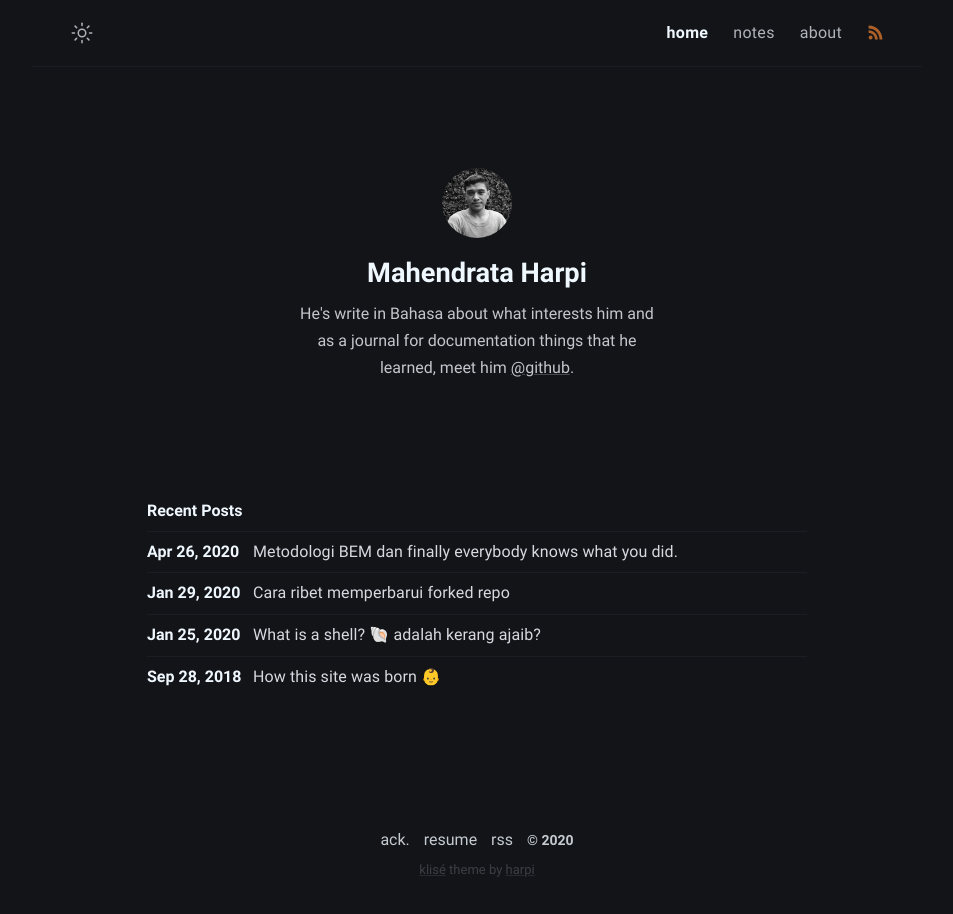
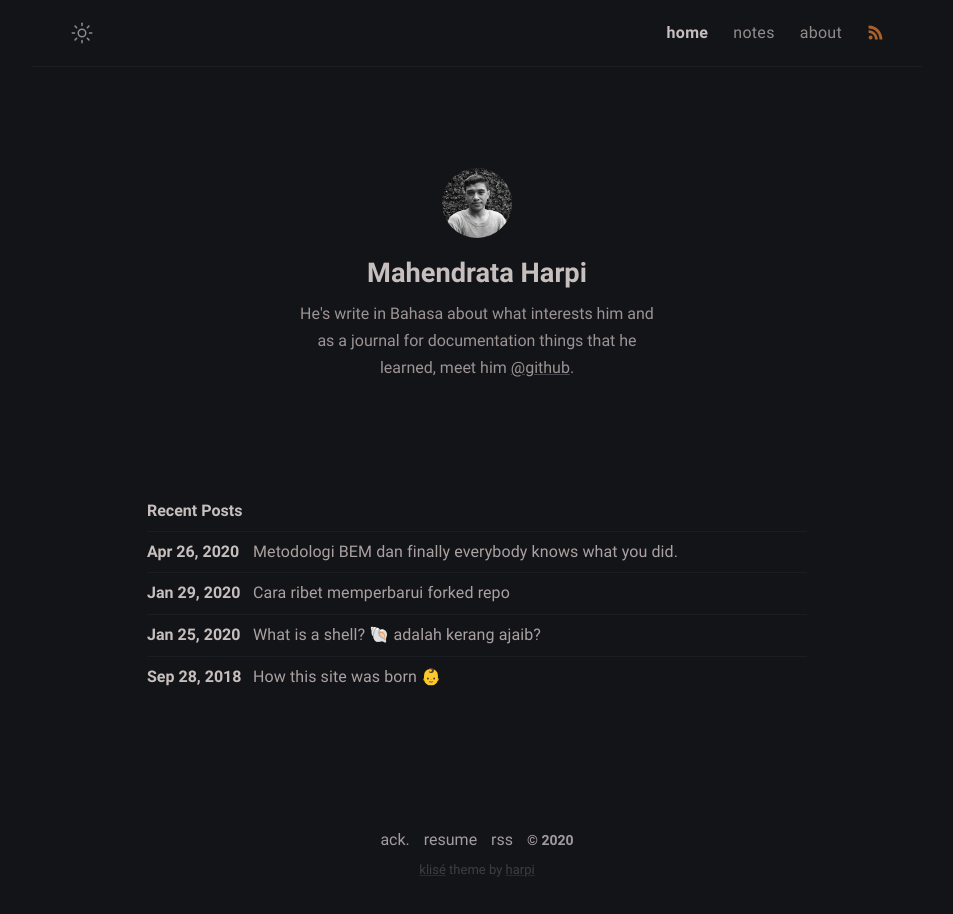
Before and after one commit to piharpi/piharpi.com, a Jekyll site: the page built from index.md, in a window 1280 px wide. Shown: the whole page, without its empty margins (163-1116 px from the left). Built offline with Jekyll 4.4.1, drawn with Linux system fonts in a browser that asks for light colours.

Commit message:
update color

```diff
--- a/_sass/main.scss
+++ b/_sass/main.scss
@@ -24,12 +24,12 @@ $gray: #6b7886;
 $white: #fff;
 
 // Dark Colors
-$dark-text-base-color: #d9d7e0;
+$dark-text-base-color: #aba1a1;
 $dark-text-link-blue: #ff5277;
 $dark-text-link-blue-active: #ff2957;
 
 $dark-black: #131418;
-$dark-white: #f0f8ff;
+$dark-white: #c7bebe;
 $dark-light: #1b1d25;
 $dark-smoke: #4a4d56;
 $dark-gray: #767f87;
```
